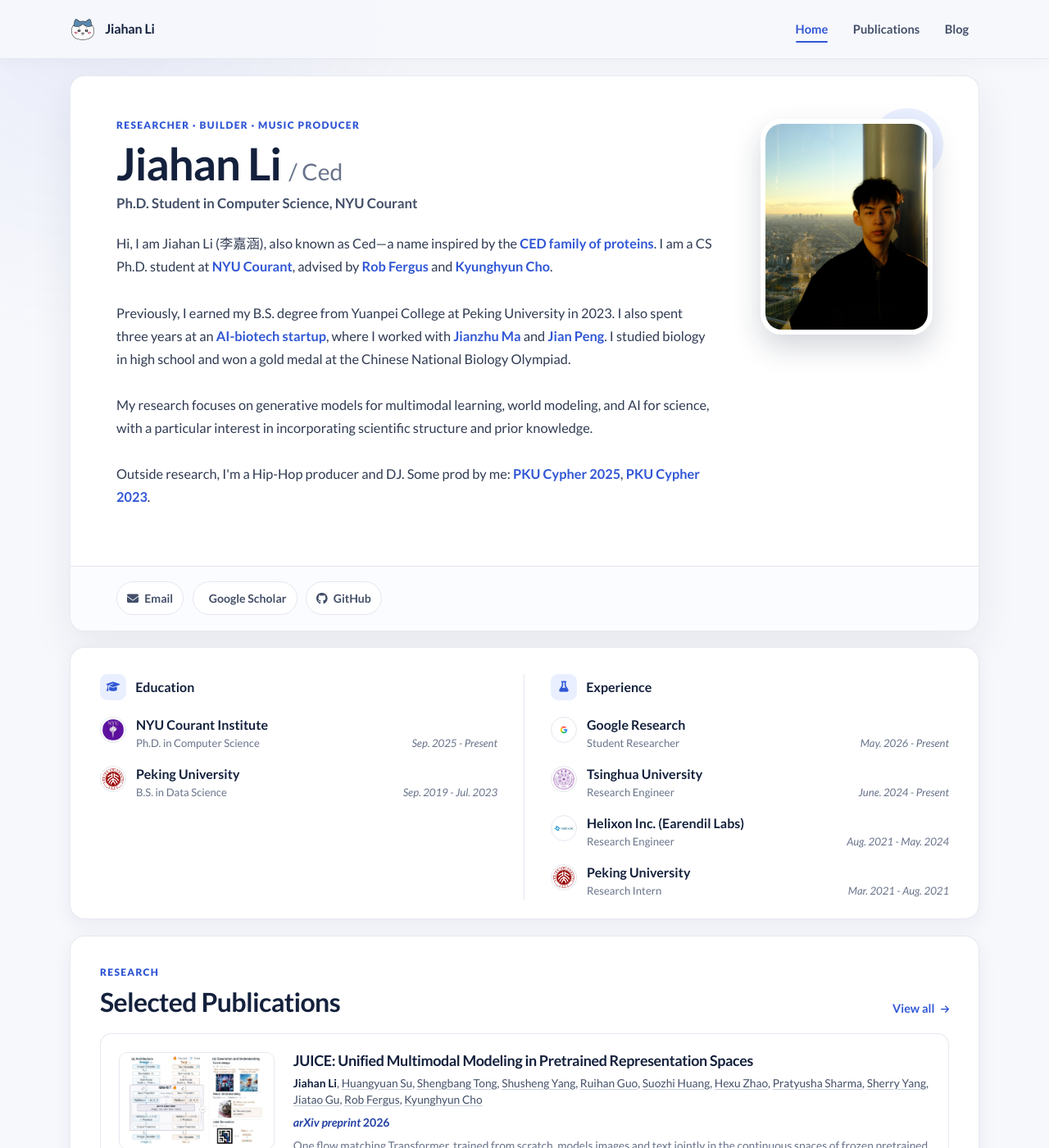
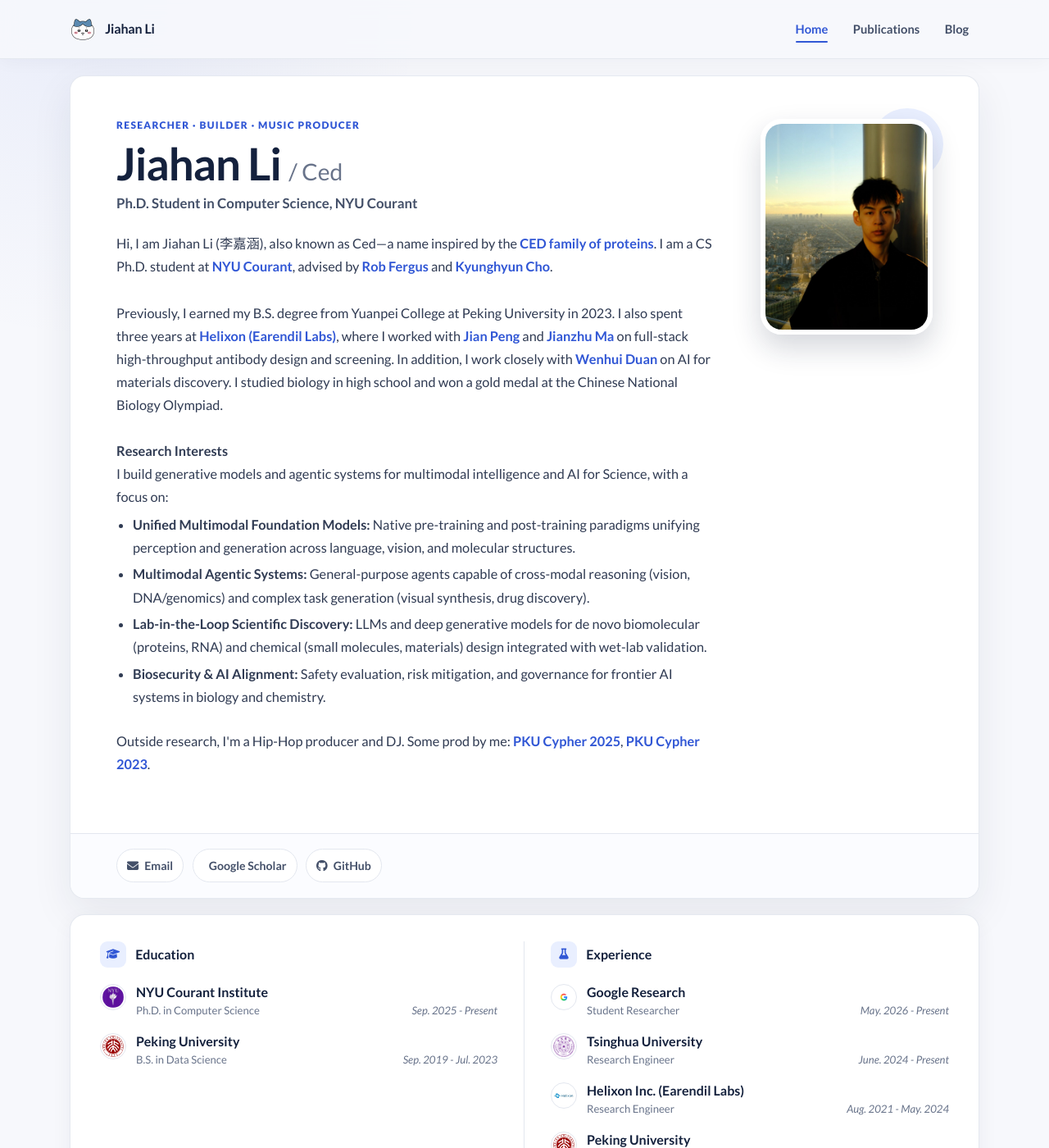
Before and after one commit to Ced3-han/Ced3-han.github.io, a Jekyll site: the page built from index.html, in a window 1280 px wide and 1400 px high. Shown: the whole window at 82% size. Built offline with Jekyll 4.4.1, drawn with Linux system fonts in a browser that asks for light colours; a style sheet for code colours, icons or effects is not loaded.

Commit message:
Update homepage bio: Helixon collaborators and research interests
- Name Helixon (Earendil Labs), reorder collaborators to Jian Peng and
  Jianzhu Ma, and describe the antibody design/screening work
- Add collaboration with Wenhui Duan on AI for materials discovery
- Replace the research summary with a structured Research Interests list

Co-Authored-By: Claude Opus 5.5 <noreply@anthropic.com>
Claude-Session: https://claude.ai/code/session_01VfRXhuHaLAZxBErCNuWgez

```diff
--- a/_data/profile.yml
+++ b/_data/profile.yml
@@ -19,9 +19,16 @@ github: Ced3-han
 short_bio: >-
   Hi, I am Jiahan Li (李嘉涵), also known as Ced—a name inspired by the <a href="https://www.nature.com/articles/33163">CED family of proteins</a>. I am a CS Ph.D. student at <a href="https://cims.nyu.edu/dynamic/">NYU Courant</a>, advised by <a href="https://www.linkedin.com/in/rob-fergus-057808364/">Rob Fergus</a> and <a href="https://kyunghyuncho.me/">Kyunghyun Cho</a>.<br><br>
 
-  Previously, I earned my B.S. degree from Yuanpei College at Peking University in 2023. I also spent three years at an <a href="https://www.earendil.bio/">AI-biotech startup</a>, where I worked with <a href="https://majianzhu.com/">Jianzhu Ma</a> and <a href="https://jianpeng.web.engr.illinois.edu/">Jian Peng</a>. I studied biology in high school and won a gold medal at the Chinese National Biology Olympiad.<br><br>
+  Previously, I earned my B.S. degree from Yuanpei College at Peking University in 2023. I also spent three years at <a href="https://www.earendil.bio/">Helixon (Earendil Labs)</a>, where I worked with <a href="https://jianpeng.web.engr.illinois.edu/">Jian Peng</a> and <a href="https://majianzhu.com/">Jianzhu Ma</a> on full-stack high-throughput antibody design and screening. In addition, I work closely with <a href="https://www.phys.tsinghua.edu.cn/phyen/info/1068/1453.htm">Wenhui Duan</a> on AI for materials discovery. I studied biology in high school and won a gold medal at the Chinese National Biology Olympiad.<br><br>
 
-  My research focuses on generative models for multimodal learning, world modeling, and AI for science, with a particular interest in incorporating scientific structure and prior knowledge.<br><br>
+  <strong>Research Interests</strong><br>
+  I build generative models and agentic systems for multimodal intelligence and AI for Science, with a focus on:
+  <ul>
+  <li><strong>Unified Multimodal Foundation Models:</strong> Native pre-training and post-training paradigms unifying perception and generation across language, vision, and molecular structures.</li>
+  <li><strong>Multimodal Agentic Systems:</strong> General-purpose agents capable of cross-modal reasoning (vision, DNA/genomics) and complex task generation (visual synthesis, drug discovery).</li>
+  <li><strong>Lab-in-the-Loop Scientific Discovery:</strong> LLMs and deep generative models for de novo biomolecular (proteins, RNA) and chemical (small molecules, materials) design integrated with wet-lab validation.</li>
+  <li><strong>Biosecurity &amp; AI Alignment:</strong> Safety evaluation, risk mitigation, and governance for frontier AI systems in biology and chemistry.</li>
+  </ul>
 
   Outside research, I'm a Hip-Hop producer and DJ. Some prod by me: <a href="https://www.bilibili.com/video/BV1fFC1BwEsL/?spm_id_from=333.337.search-card.all.click&amp;vd_source=8ba6457922f5c5309c67a7e905a420c8">PKU Cypher 2025</a>, <a href="https://www.bilibili.com/video/BV11w411G7th/?spm_id_from=333.337.search-card.all.click&amp;vd_source=8ba6457922f5c5309c67a7e905a420c8">PKU Cypher 2023</a>.<br><br>
 
--- a/assets/css/global.css
+++ b/assets/css/global.css
@@ -214,6 +214,15 @@ img {
 
 .profile-bio a {
     font-weight: 700;
+}
+
+.profile-bio ul {
+    margin: 0.35rem 0 1.6rem;
+    padding-left: 1.25rem;
+}
+
+.profile-bio li {
+    margin-bottom: 0.3rem;
 }
 
 .profile-portrait {
```
